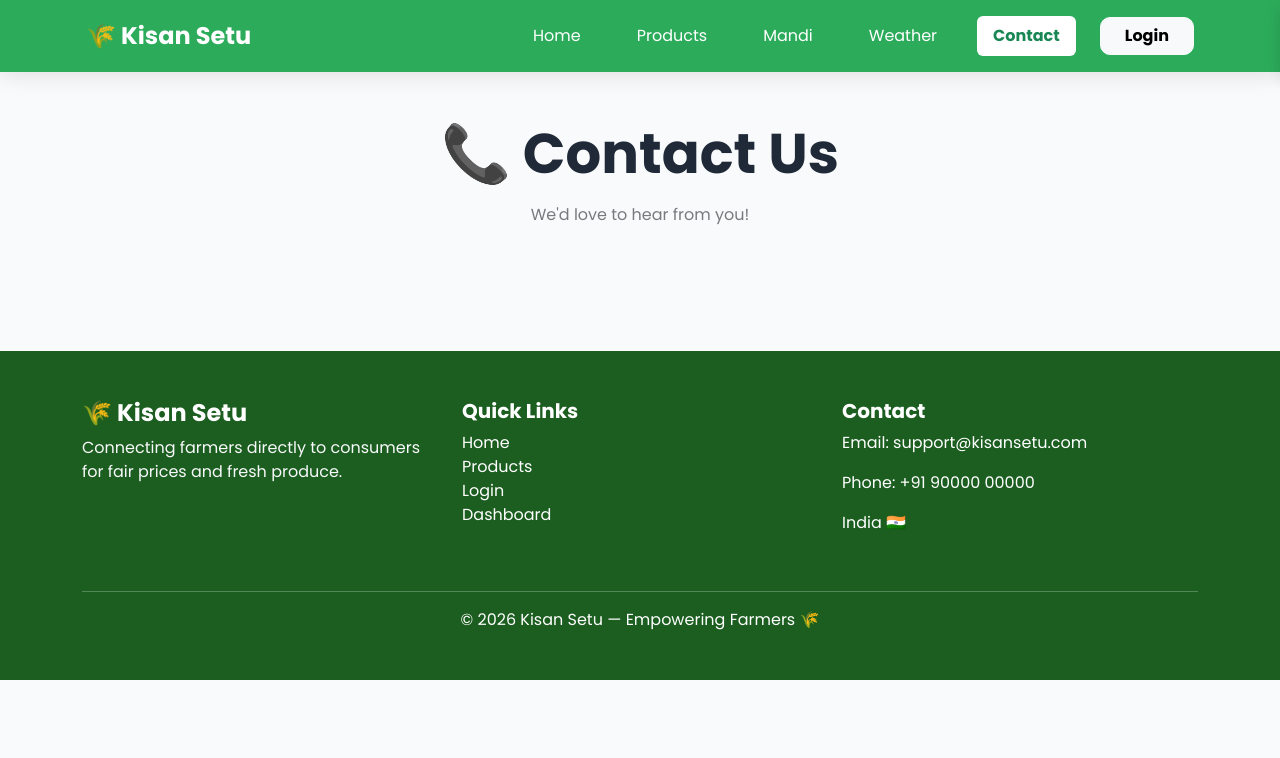
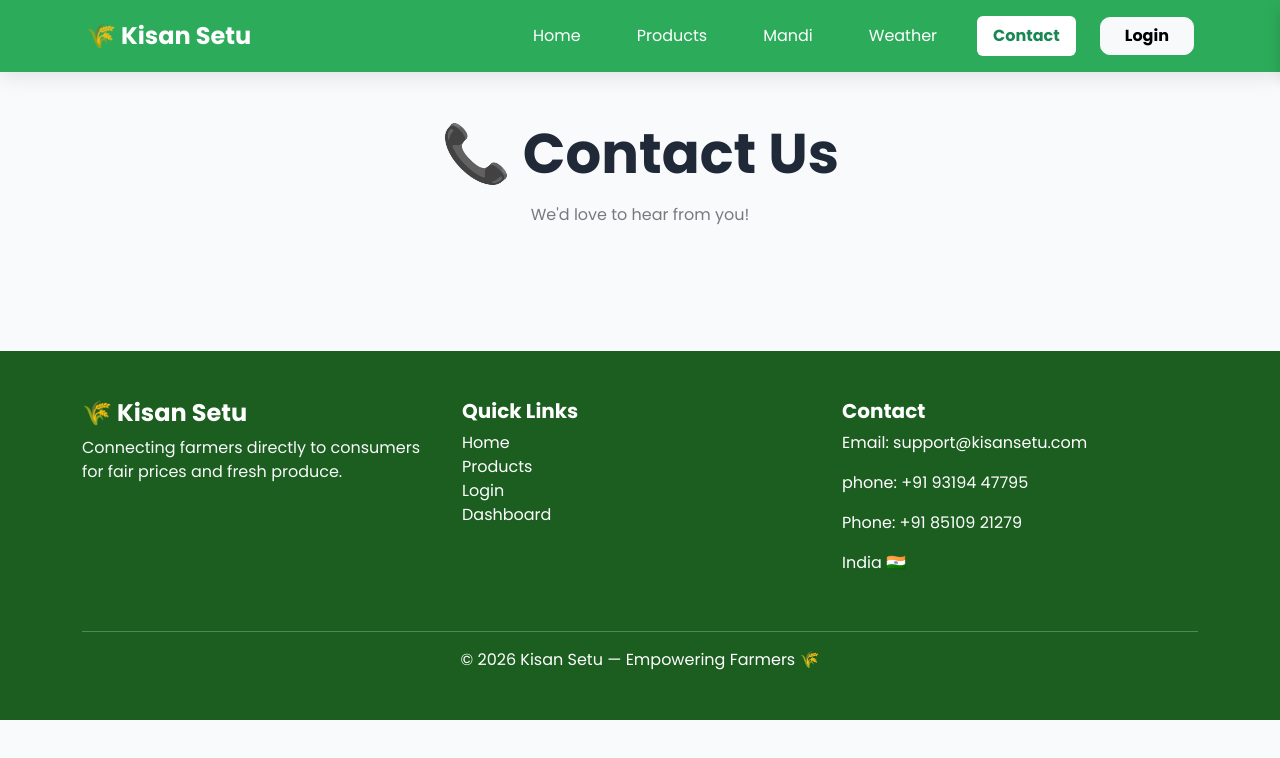
Before and after one commit to brandspire27/KisanSetu, a React (Create React App) app: page /contact in a window 1280 px wide. Shown: the top 758 px of the page. Built offline with nearby package versions, Linux system fonts and the light colour scheme.

Commit message:
Update Footer.js

```diff
--- a/src/components/Footer.js
+++ b/src/components/Footer.js
@@ -62,7 +62,8 @@ function Footer() {
             <h5 className="fw-bold">Contact</h5>
 
             <p>Email: support@kisansetu.com</p>
-            <p>Phone: +91 90000 00000</p>
+            <p>phone: +91 93194 47795</p>
+            <p>Phone: +91 85109 21279</p>
             <p>India 🇮🇳</p>
 
           </div>
```
